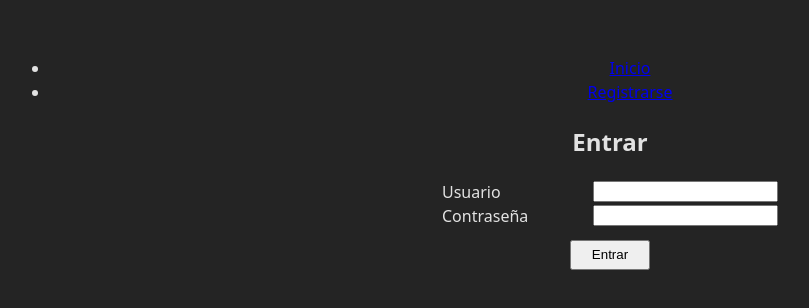
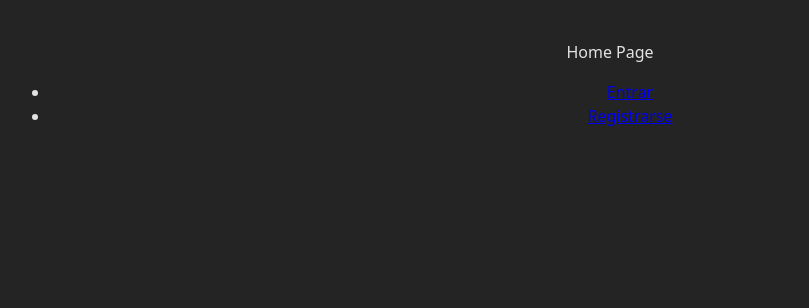
Before and after one commit to Bernullys/Cem6_practicing, a React (Vite) app in the folder background/frontendCem6/: page /#/ in a window 1280 px wide. Shown: the top 308 px of the page, without its empty margins (30-839 px from the left). Built offline with nearby package versions, Linux system fonts and the light colour scheme.

Commit message:
add Home component to UI

```diff
--- a/background/frontendCem6/src/App.jsx
+++ b/background/frontendCem6/src/App.jsx
@@ -1,6 +1,6 @@
 import { useRoutes, HashRouter, useLocation } from 'react-router-dom';
 import ProtectedRoute from './Components/ProtectedRoute.jsx/ProtectedRoute';
-import NavBar from './Components/NavBar/NavBar';
+import Home from './Components/Home/Home';
 import SignIn from './Components/SignIn/SignIn';
 import Register from './Components/Register/Register';;
 import StartStopSystem from './Components/StartStopSystem/StartStopSystem';
@@ -14,7 +14,8 @@ import './App.css'
 
 export const AppRoutes = () => {
   let routes = useRoutes([
-    { path: "/", element: <SignIn />},
+    { path: "/", element: <Home />},
+    { path: "/login", element: <SignIn/>},
     { path: "/register", element: <Register />},
     { path: "/allApp", element:
     <ProtectedRoute>
@@ -38,7 +39,6 @@ function App() {
 
   return (
     <HashRouter>
-      <NavBar />
       <AppRoutes />
     </HashRouter>
   )
--- /dev/null
+++ b/background/frontendCem6/src/Components/Home/Home.jsx
@@ -0,0 +1,13 @@
+import NavBar from "../NavBar/NavBar"
+
+function Home () {
+    return (
+        <section>
+            Home Page
+
+            <NavBar />
+        </section>
+    )
+}
+
+export default Home
--- a/background/frontendCem6/src/Components/NavBar/NavBar.jsx
+++ b/background/frontendCem6/src/Components/NavBar/NavBar.jsx
@@ -7,7 +7,7 @@ function NavBar () {
             <nav>
                 <ul>
                     <li>
-                        <NavLink to="/">Inicio</NavLink>
+                        <NavLink to="/login">Entrar</NavLink>
                     </li>
                     <li>
                         <NavLink to="/register">Registrarse</NavLink>
```
Also changed, not shown: 1 other file (tests, documents, lock files or other folders).
